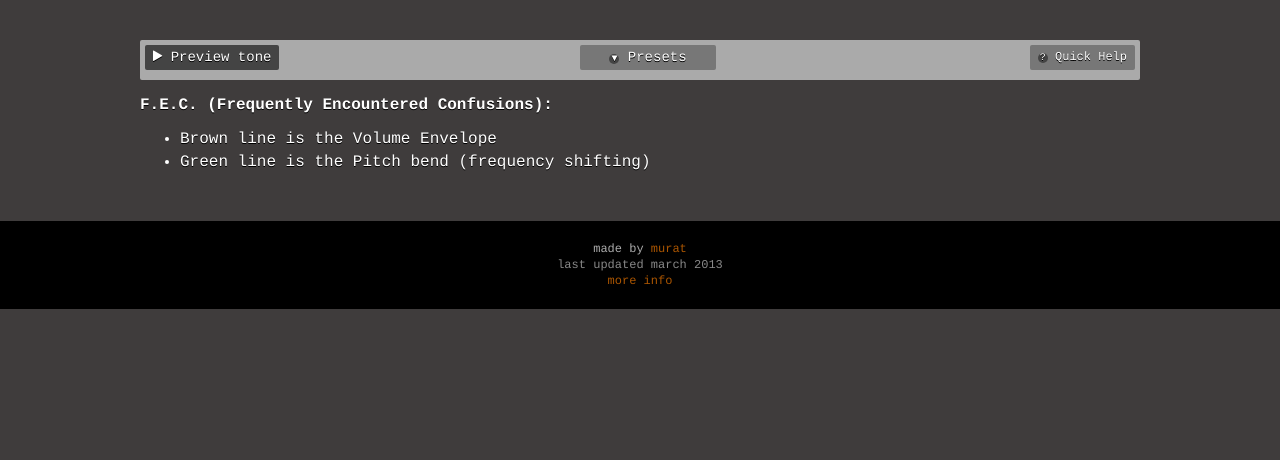
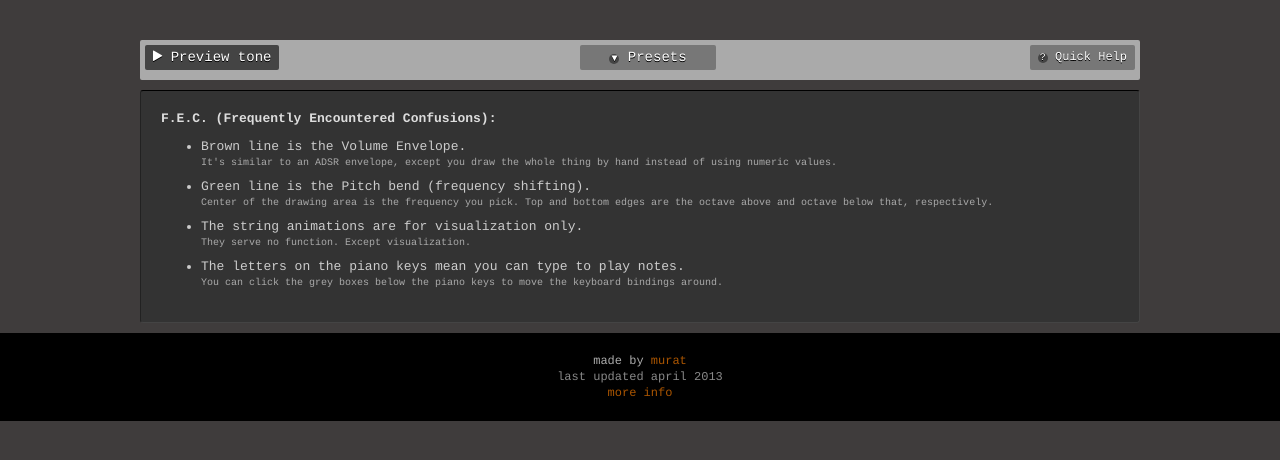
Before and after one commit to mayfer/tonehack, a Django app: template tonehack/templates/index.html in a window 1280 px wide. Shown: the part 125-585 px from the top of the page. Run offline with Django 3.2, Linux system fonts and the light colour scheme; the template is opened without the code that fills it, so the values that code supplies are empty.

Commit message:
supserposed more sane division

```diff
--- a/tonehack/static/css/style.css
+++ b/tonehack/static/css/style.css
@@ -92,4 +92,12 @@ a:hover { color: #b20; }
 #header h2 { font-size: 16px; line-height: 20px; margin: 0; text-align: right; }
 #header h2 span.lt { font-size: 25px; }
 
-#help { display: none; position: absolute; top: 90px; left: 50%; margin-left: -300px; width: 550px; padding: 20px; background: #ddd; z-index: 500; border-radius: 10px; box-shadow: 0 0 20px 0 #000; border: 5px solid #666; color: #000; }
+#help { display: none; position: absolute; top: 90px; left: 50%; margin-left: -300px; width: 550px; padding: 20px; background: #ddd; z-index: 500; border-radius: 10px; box-shadow: 0 0 20px 0 #000; border: 5px solid #666; color: #000; padding-top: 60px; }
+#help .title { position: absolute; top: 0; left: 0; width: 100%; background: #999; border-top-right-radius: 5px; border-top-left-radius: 5px; }
+#help .title h3 { margin: 0 10px; line-height: 30px; color: #fff; padding: 10px; }
+#help .close { position: absolute; top: 0; right: 0; line-height: 8px; width: 8px; height: 8px; display: block; padding: 10px; background: #bbb; border: none; border-radius: 5px; color: #333; }
+
+#fec { padding: 20px; background: #333; border: 1px solid #444; border-top: 1px solid #000; border-left: 1px solid #222; border-radius: 3px; margin: 10px 0; color: #ccc; font-size: 13px; }
+#fec li { margin-bottom: 10px; }
+#fec strong { color: #ddd; }
+#fec li span { color: #aaa; font-size: 10px; }
--- a/tonehack/static/js/draw.js
+++ b/tonehack/static/js/draw.js
@@ -141,7 +141,6 @@ function superposedStringCanvas(waves_canvas, strings, wave_height) {
     this.wave_halfheight = this.wave_height / 2;
     this.center = this.wave_halfheight;
     this.num_steps = Math.floor(this.context.width / X_INCREMENT);
-    this.divide = strings.length / 3;
 
     this.draw = function(time_diff) {
         this.context.fillRect(0, 0, this.context.width, this.context.height);
@@ -156,7 +155,7 @@ function superposedStringCanvas(waves_canvas, strings, wave_height) {
                 coords.y += current_coords[i].y;
             }
 
-            coords.y = coords.y / this.divide;
+            coords.y = coords.y / this.strings.length;
             coords.y = Math.min(coords.y, this.wave_halfheight);
             coords.y = Math.max(coords.y, -this.wave_halfheight);
             this.context.lineTo(coords.x, coords.y + this.center);
--- a/tonehack/static/js/ui.js
+++ b/tonehack/static/js/ui.js
@@ -453,6 +453,10 @@ function waveCanvas(jq_elem, freqs) {
             $('<a>').addClass('quick-help').html("<span>?</span> Quick Help").attr('href', '#').on('click', function(e){
                 e.preventDefault();
                 $('#help').show();
+                $('#help .close').one('click', function(e){
+                    e.preventDefault();
+                    $('#help').hide();
+                });
             })
         );
 
--- a/tonehack/templates/base.html
+++ b/tonehack/templates/base.html
@@ -44,7 +44,7 @@
             <div class='container'>
                 <div class='column'>
                     made by <a href='http://muratayfer.com'>murat</a><br />
-                    <span style='opacity: 0.8'>last updated march 2013</span><br />
+                    <span style='opacity: 0.8'>last updated april 2013</span><br />
                     <a href=''>more info</a>
                 </div>
             </div>
--- a/tonehack/templates/index.html
+++ b/tonehack/templates/index.html
@@ -67,16 +67,34 @@
                 </div>
             </div>
 
-            <div id='article'>
-                <p>
-                    <strong>F.E.C. (Frequently Encountered Confusions):</strong>
-                    <ul>
-                        <li>Brown line is the Volume Envelope</li>
-                        <li>Green line is the Pitch bend (frequency shifting)</li>
-                    </ul>
-                </p>
+            <div id='fec'>
+                <strong>F.E.C. (Frequently Encountered Confusions):</strong>
+                <ul>
+                    <li>
+                        Brown line is the Volume Envelope.<br />
+                        <span>It's similar to an ADSR envelope, except you draw the whole thing by hand instead of using numeric values.</span>
+                    </li>
+                    <li>
+                        Green line is the Pitch bend (frequency shifting).
+                        <br />
+                        <span>Center of the drawing area is the frequency you pick. Top and bottom edges are the octave above and octave below that, respectively.</span>
+                    </li>
+                    <li>
+                        The string animations are for visualization only.<br />
+                        <span>They serve no function. Except visualization.</span>
+                    </li>
+                    <li>
+                        The letters on the piano keys mean you can type to play notes.<br />
+                        <span>You can click the grey boxes below the piano keys to move the keyboard bindings around.</span>
+                    </li>
+                </ul>
             </div>
             <div id='help'>
-                <h2>A small guide</h2>
+                <div class='title'>
+                    <h3>Quick Help</h3>
+                    <a href='#' class='close'>&times;</a>
+                </div>
+                <p>Timbre, the texture of sound, the thing that makes you distinguish between a guitar and a saxaphone, is differences in overtonic content of the sounds they produce.</p>
+                <p>This means that a single note you hear has several frequencies playing at once. Tonehack lets you pick these frequencies yourself, and using your cursor, draw how these frequencies change over time.</p>
             </div>
 {% endblock %}
```
